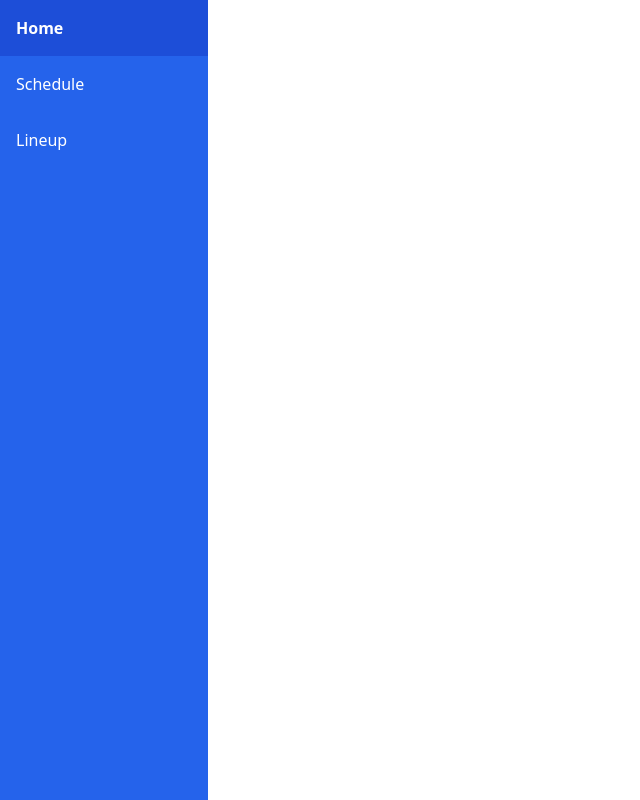
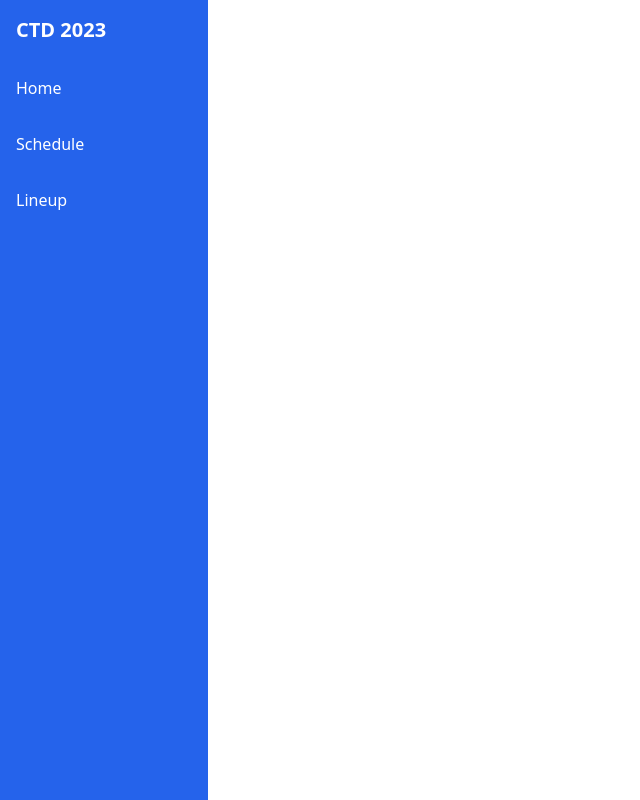
Before and after one commit to culas/ctd-2023-sveltekit, a SvelteKit app: page /talks in a window 1280 px wide. Shown: the whole page, without its empty margins (0-640 px from the left). Built offline with nearby package versions, Linux system fonts and the light colour scheme; no server answers.

Commit message:
Add page titles and fix scroll containers

```diff
--- a/src/lib/shared/Navigation.svelte
+++ b/src/lib/shared/Navigation.svelte
@@ -7,7 +7,7 @@
   ];
 </script>
 
-<nav class="bg-blue-600 text-white h-full w-52">
+<nav class="h-full w-52">
   <ul>
     {#each links as link}
       <li>
--- /dev/null
+++ b/src/lib/shared/PageTitle.svelte
@@ -0,0 +1,3 @@
+<p class="p-5 bg-blue-700 text-lg text-white">
+  <slot />
+</p>
--- a/src/routes/+layout.svelte
+++ b/src/routes/+layout.svelte
@@ -4,11 +4,12 @@
 </script>
 
 <div class="flex h-screen overflow-hidden">
-  <aside class="self-stretch">
+  <aside class="self-stretch bg-blue-600 text-white">
+    <div class="text-xl p-4 font-bold">CTD 2023</div>
     <Navigation />
   </aside>
 
-  <main class="flex-grow">
+  <main class="flex-grow flex flex-col">
     <slot />
   </main>
 </div>
--- a/src/routes/contributors/+page.svelte
+++ b/src/routes/contributors/+page.svelte
@@ -1,11 +1,13 @@
 <script lang="ts">
   import type { PageData } from "./$types";
   import ContributorTile from "$lib/contributor/ContributorTile.svelte";
+  import PageTitle from "$lib/shared/PageTitle.svelte";
 
   export let data: PageData;
 </script>
 
-<div class="px-5">
+<PageTitle>Lineup</PageTitle>
+<div class="px-5 overflow-y-auto">
   {#each data.contributors as contributor}
     <ContributorTile {contributor} />
   {/each}
--- a/src/routes/talks/+layout.svelte
+++ b/src/routes/talks/+layout.svelte
@@ -1,13 +1,17 @@
 <script lang="ts">
   import TalkListItem from "$lib/talk/TalksList.svelte";
   import type { PageData } from "./$types";
+  import PageTitle from "$lib/shared/PageTitle.svelte";
 
   export let data: PageData;
 </script>
 
-<div class="flex h-full overflow-hidden">
-  <div class="w-1/2 border-r-2 overflow-y-auto">
-    <TalkListItem talks={data.talks} />
+<div class="flex overflow-hidden">
+  <div class="flex flex-col w-1/2 border-r-2">
+    <PageTitle>Schedule</PageTitle>
+    <div class="overflow-y-auto">
+      <TalkListItem talks={data.talks} />
+    </div>
   </div>
 
   <div class="w-1/2 overflow-y-auto">
```
